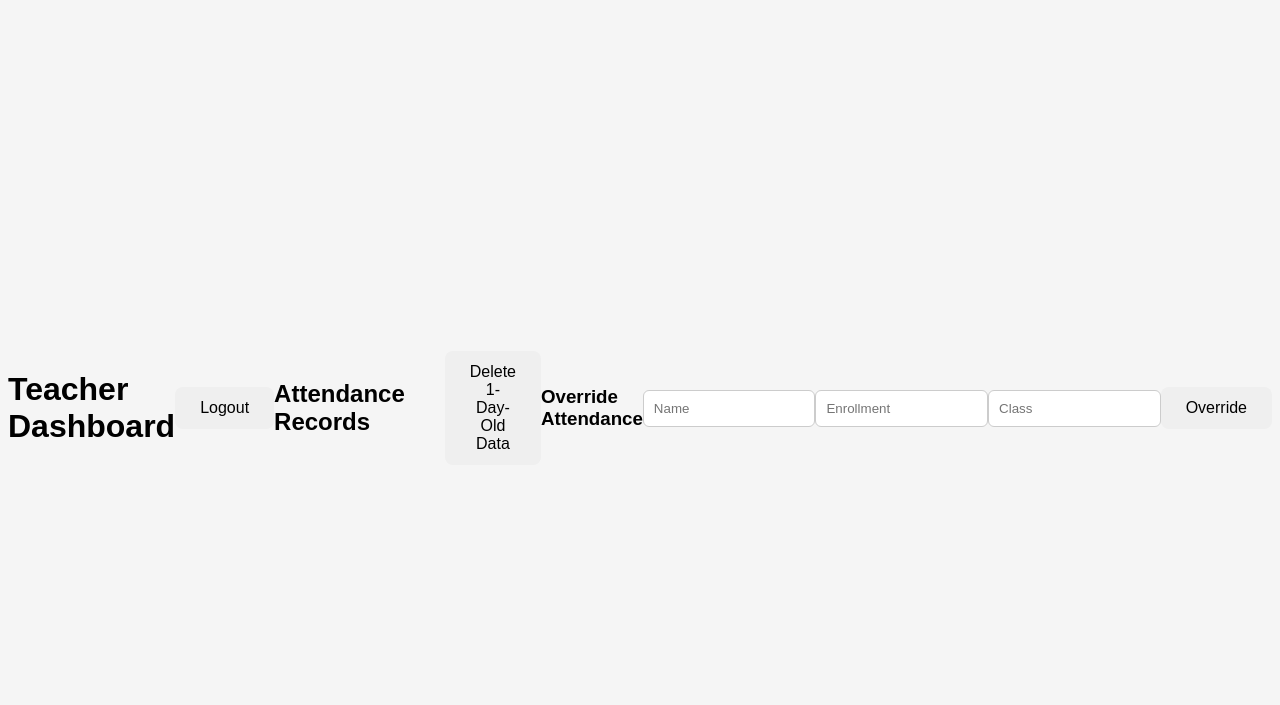
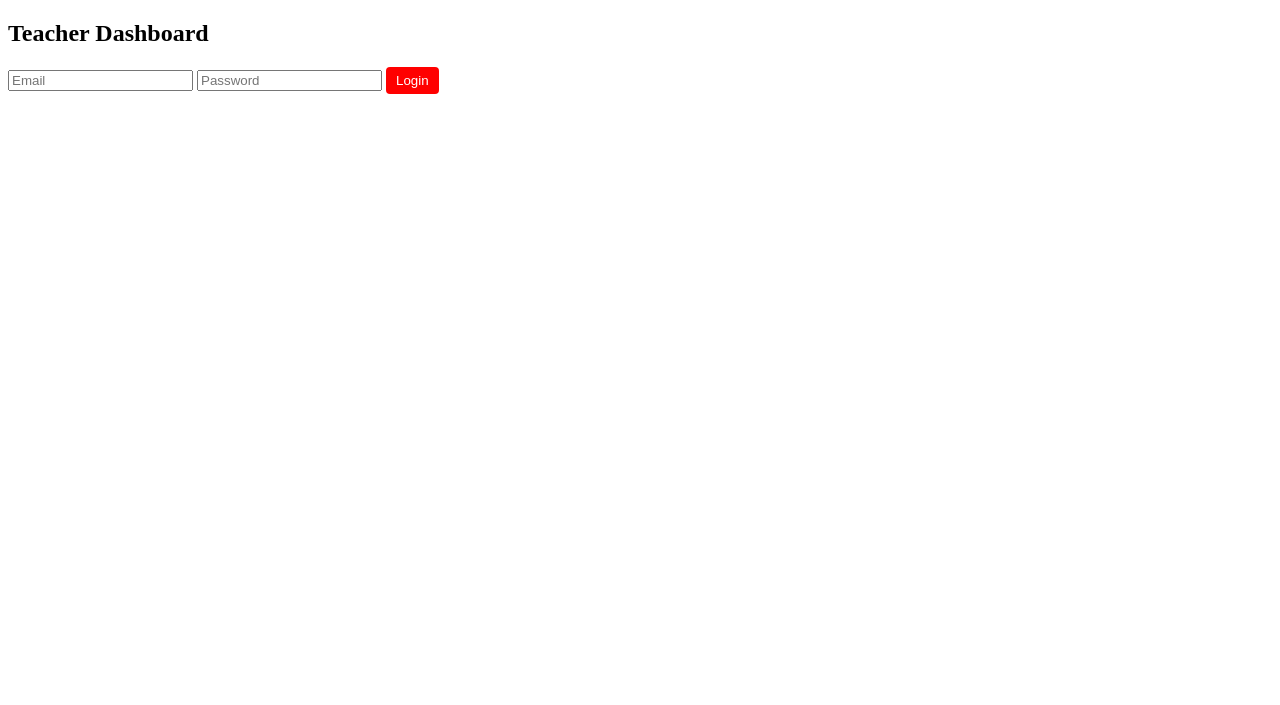
Before and after one commit to bhoidhara/smart-attendance-system, a Flask app: template templates/teacher.html in a window 1280 px wide. Shown: the top 705 px of the page. After the commit the page ends 94 px from the top, so only its background shows below. Run offline with Flask 3, Linux system fonts and the light colour scheme; the template is opened without the code that fills it, so the values that code supplies are empty.

Commit message:
update all static, templates, app.py, attendance.db, class_qr.png

```diff
--- a/app.py
+++ b/app.py
@@ -1,99 +1,87 @@
-from flask import Flask, render_template, request, jsonify
+from flask import Flask, render_template, request, jsonify, redirect, session
 import sqlite3
-import math
+from datetime import datetime, timedelta
 
 app = Flask(__name__)
-@app.route('/')
-def home():
-    return render_template('index.html')
-
-DB = 'attendance.db'
+app.secret_key = "secret123"
 
 def get_db():
-    conn = sqlite3.connect(DB)
+    conn = sqlite3.connect("attendance.db")
     conn.row_factory = sqlite3.Row
     return conn
 
-# Haversine formula to check if student is near Parul University
-def is_nearby(lat1, lon1, lat2=22.3072, lon2=73.1812, radius_km=0.5):
-    import math
-    lon1, lat1, lon2, lat2 = map(math.radians, [lon1, lat1, lon2, lat2])
-    dlon = lon2 - lon1
-    dlat = lat2 - lat1
-    a = math.sin(dlat/2)**2 + math.cos(lat1)*math.cos(lat2)*math.sin(dlon/2)**2
-    c = 2*math.asin(math.sqrt(a))
-    km = 6371*c
-    return km <= radius_km
+# Student page
+@app.route("/")
+def home():
+    return render_template("dashboard.html")  # tera purana HTML
 
-@app.route('/')
-def index():
-    return render_template('index.html')
-
-@app.route('/student')
-def student():
-    # Student page opens from QR, data comes from URL parameters
-    return render_template('student.html')
-
-@app.route('/verify_location', methods=['POST'])
+# Verify location (generic, PPI check ignored)
+@app.route("/verify_location", methods=["POST"])
 def verify_location():
     data = request.get_json()
-    enrollment = data.get('enrollment')
-    name = data.get('name')
-    class_name = data.get('class_name')
-    latitude = data.get('latitude')
-    longitude = data.get('longitude')
+    # location optional, always success
+    return jsonify({"status":"success", "message":"Location verified"})
 
-    if not all([enrollment, name, class_name, latitude, longitude]):
-        return jsonify({'status':'fail','message':'Missing data'}),400
-
-    if not is_nearby(float(latitude), float(longitude)):
-        return jsonify({'status':'fail','message':'You are not near Parul University'})
+# Mark attendance
+@app.route("/mark_attendance", methods=["POST"])
+def mark_attendance():
+    data = request.get_json()
+    enrollment = data.get("enrollment")
+    name = data.get("name")
+    class_name = data.get("class_name")
+    now = datetime.now()
 
     conn = get_db()
-    cursor = conn.cursor()
-    cursor.execute("""
-        CREATE TABLE IF NOT EXISTS students(
-            id INTEGER PRIMARY KEY AUTOINCREMENT,
-            enrollment TEXT UNIQUE,
-            name TEXT,
-            class TEXT
-        )
-    """)
-    cursor.execute("INSERT OR IGNORE INTO students(enrollment,name,class) VALUES (?,?,?)",
-                   (enrollment,name,class_name))
+    cur = conn.cursor()
+    cur.execute(
+        "INSERT INTO attendance (enrollment,name,class_name,date,time,last_status) VALUES (?,?,?,?,?,?)",
+        (enrollment, name, class_name, now.date(), now.strftime("%H:%M:%S"), "Marked")
+    )
     conn.commit()
     conn.close()
+    return jsonify({"message":"Attendance marked successfully"})
 
-    return jsonify({'status':'success','message':'Location verified! You can now mark attendance'})
+# Teacher login
+@app.route("/teacher_login", methods=["GET","POST"])
+def teacher_login():
+    if request.method=="POST":
+        email = request.form["email"]
+        password = request.form["password"]
+        conn = get_db()
+        cur = conn.cursor()
+        cur.execute("SELECT * FROM teacher WHERE email=? AND password=?", (email,password))
+        teacher = cur.fetchone()
+        conn.close()
+        if teacher:
+            session["teacher"] = email
+            return redirect("/teacher_dashboard")
+        else:
+            return render_template("teacher.html", error="Invalid login")
+    return render_template("teacher.html")
 
-@app.route('/mark_attendance', methods=['POST'])
-def mark_attendance():
-    data = request.get_json()
-    enrollment = data.get('enrollment')
-    if not enrollment:
-        return jsonify({'status':'fail','message':'Missing enrollment'}),400
+# Teacher dashboard
+@app.route("/teacher_dashboard")
+def teacher_dashboard():
+    if "teacher" not in session:
+        return redirect("/teacher_login")
+    conn = get_db()
+    cur = conn.cursor()
+    cur.execute("SELECT * FROM attendance ORDER BY date DESC, time DESC")
+    rows = cur.fetchall()
+    conn.close()
+    return render_template("teacher.html", attendance=rows)
 
+# Override
+@app.route("/override", methods=["POST"])
+def override():
+    if "teacher" not in session:
+        return redirect("/teacher_login")
     conn = get_db()
-    cursor = conn.cursor()
-    cursor.execute("""
-        CREATE TABLE IF NOT EXISTS attendance(
-            id INTEGER PRIMARY KEY AUTOINCREMENT,
-            student_id INTEGER,
-            timestamp DATETIME DEFAULT CURRENT_TIMESTAMP,
-            FOREIGN KEY(student_id) REFERENCES students(id)
-        )
-    """)
-    cursor.execute("SELECT id FROM students WHERE enrollment=?",(enrollment,))
-    student = cursor.fetchone()
-    if not student:
-        conn.close()
-        return jsonify({'status':'fail','message':'Student not found'}),400
-
-    cursor.execute("INSERT INTO attendance(student_id) VALUES (?)",(student['id'],))
+    cur = conn.cursor()
+    cur.execute("UPDATE attendance SET last_status='Override'")
     conn.commit()
     conn.close()
+    return redirect("/teacher_dashboard")
 
-    return jsonify({'status':'success','message':'Attendance marked successfully!'})
-
-if __name__=="__main__":
-    app.run(host="0.0.0.0", port=5000, debug=True)
+if __name__ == "__main__":
+    app.run(debug=True)
--- a/templates/teacher.html
+++ b/templates/teacher.html
@@ -1,56 +1,50 @@
 <!DOCTYPE html>
 <html lang="en">
 <head>
-    <meta charset="UTF-8">
-    <title>Teacher Dashboard</title>
-    <link rel="stylesheet" href="{{ url_for('static', filename='style.css') }}">
+<meta charset="UTF-8">
+<title>Teacher Dashboard</title>
+<meta name="viewport" content="width=device-width, initial-scale=1.0">
+<style>
+/* keep it neat and simple */
+table{border-collapse:collapse;width:100%;}
+th,td{padding:10px;border:1px solid #ccc;text-align:center;}
+th{background:#007bff;color:white;}
+button{padding:6px 10px;background:red;color:white;border:none;border-radius:4px;}
+</style>
 </head>
 <body>
-    <h1>Teacher Dashboard</h1>
-    <button onclick="logout()">Logout</button>
-    <h2>Attendance Records</h2>
-    <ul id="attendanceList"></ul>
-    <button onclick="deleteOld()">Delete 1-Day-Old Data</button>
-    <h3>Override Attendance</h3>
-    <input type="text" id="overrideName" placeholder="Name">
-    <input type="text" id="overrideEnrollment" placeholder="Enrollment">
-    <input type="text" id="overrideClass" placeholder="Class">
-    <button onclick="overrideAttendance()">Override</button>
-    <script>
-        function loadAttendance() {
-            fetch('/get_attendance')
-                .then(r => r.json())
-                .then(data => {
-                    const list = document.getElementById('attendanceList');
-                    list.innerHTML = '';
-                    data.forEach(item => {
-                        list.innerHTML += `<li>${item.name} (${item.enrollment}) - ${item.class} - ${item.timestamp}</li>`;
-                    });
-                });
-        }
-        function deleteOld() {
-            fetch('/delete_old').then(r => r.json()).then(d => {
-                alert(d.msg);
-                loadAttendance();
-            });
-        }
-        function overrideAttendance() {
-            const data = {
-                name: document.getElementById('overrideName').value,
-                enrollment: document.getElementById('overrideEnrollment').value,
-                class: document.getElementById('overrideClass').value
-            };
-            fetch('/override', { method: 'POST', headers: {'Content-Type': 'application/json'}, body: JSON.stringify(data) })
-                .then(r => r.json())
-                .then(d => {
-                    alert(d.msg);
-                    loadAttendance();
-                });
-        }
-        function logout() {
-            window.location.href = '/logout';
-        }
-        loadAttendance();
-    </script>
+<h2>Teacher Dashboard</h2>
+
+{% if error %}
+<p style="color:red">{{ error }}</p>
+{% endif %}
+
+{% if session.teacher %}
+<form action="/override" method="post">
+<button type="submit">Override (Mark Previous Records)</button>
+</form>
+
+<table>
+<tr><th>Name</th><th>Enrollment</th><th>Class</th><th>Date</th><th>Time</th><th>Last Status</th></tr>
+{% for row in attendance %}
+<tr>
+<td>{{ row['name'] }}</td>
+<td>{{ row['enrollment'] }}</td>
+<td>{{ row['class_name'] }}</td>
+<td>{{ row['date'] }}</td>
+<td>{{ row['time'] }}</td>
+<td>{{ row['last_status'] }}</td>
+</tr>
+{% endfor %}
+</table>
+
+{% else %}
+<form method="post" action="/teacher_login">
+<input type="email" name="email" placeholder="Email" required>
+<input type="password" name="password" placeholder="Password" required>
+<button type="submit">Login</button>
+</form>
+{% endif %}
+
 </body>
 </html>
```
Also changed, not shown: init_db.py (+21 -6 lines), static/student.js (+27 -30 lines), templates/dashboard.html (+21 -17 lines), attendance.db.
